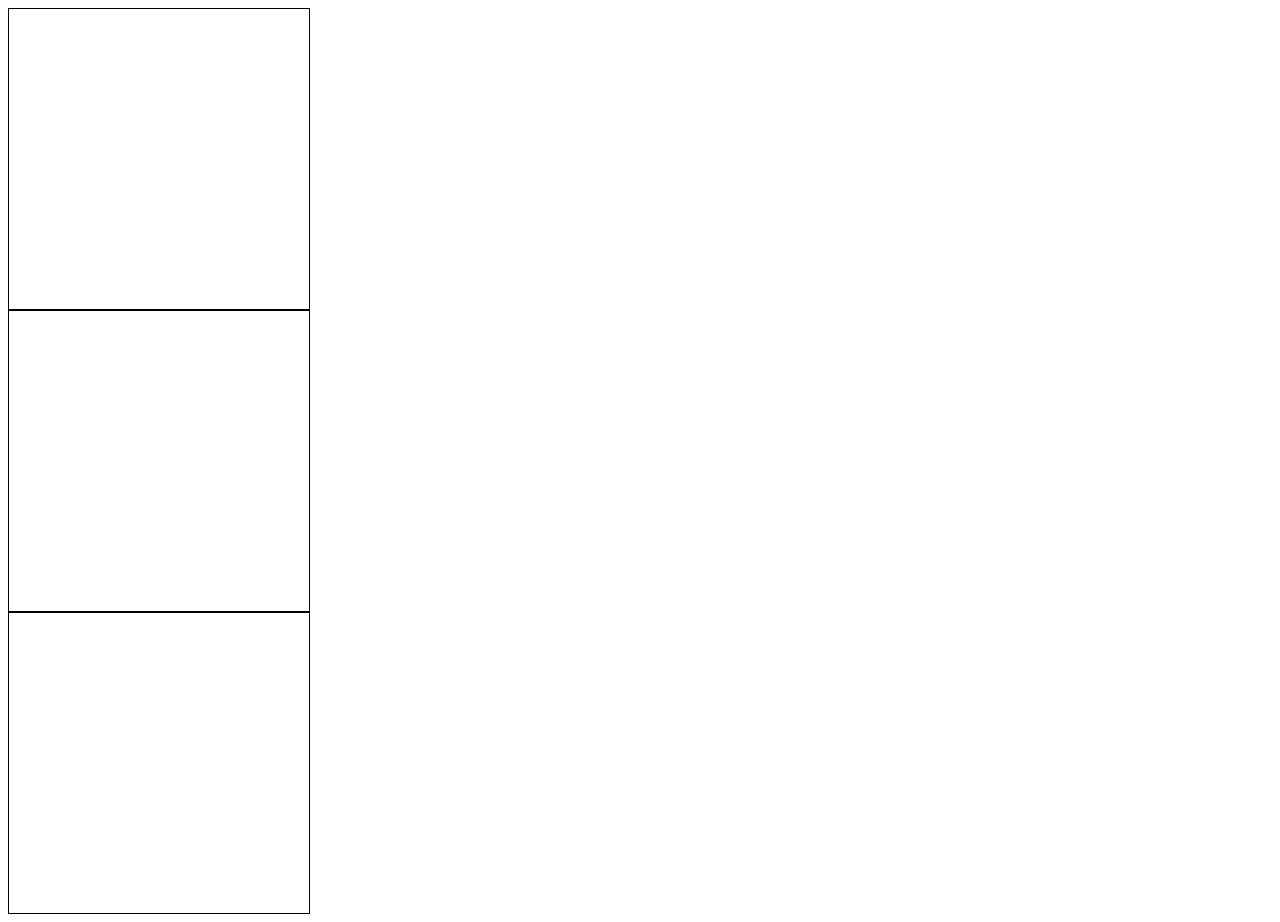
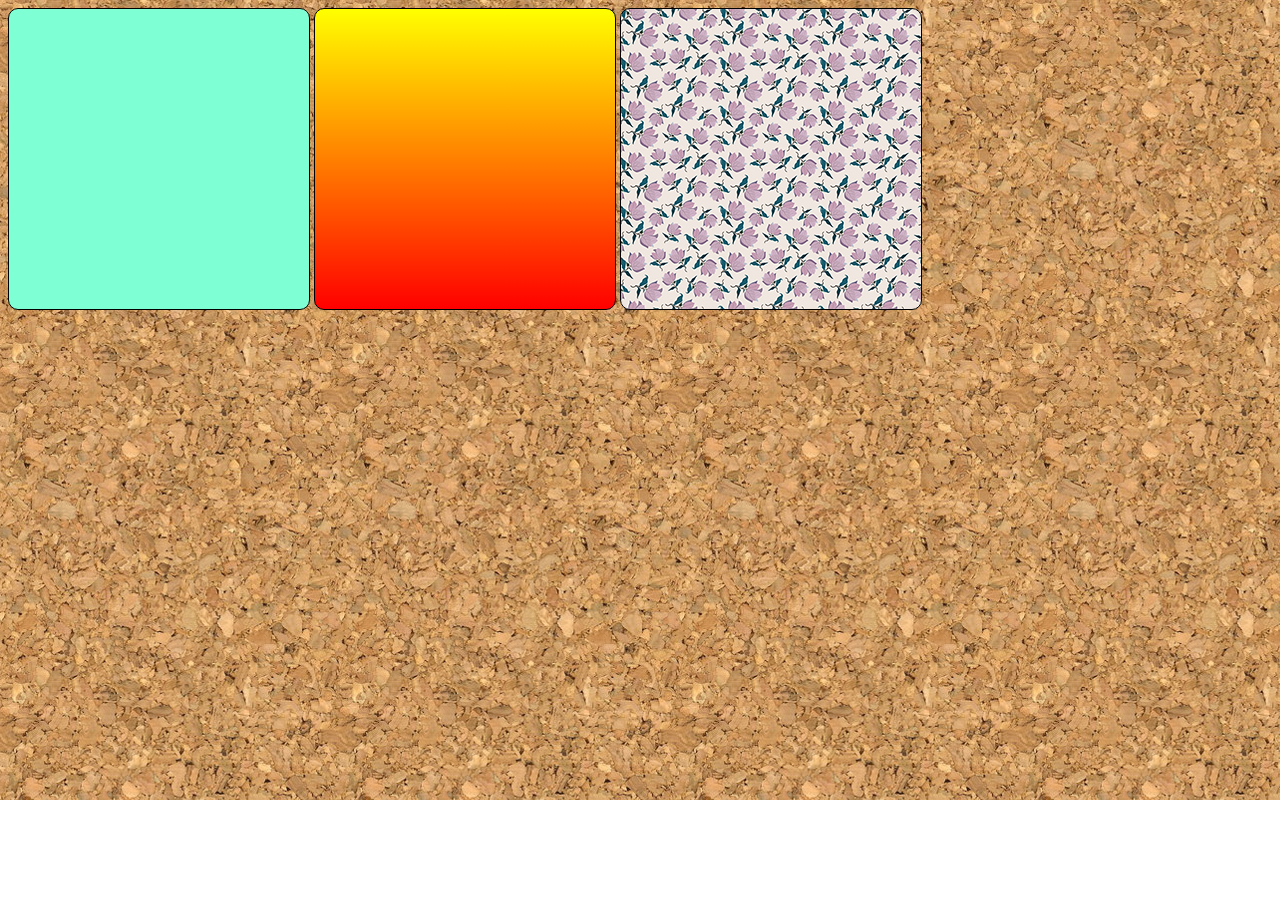
Before and after one commit to Ricardo-Alexandre-Alves/html-css, a plain HTML site: page exercicios/ex022/fundo001.html in a window 1280 px wide. After the commit the page ends 800 px from the top, so only its background shows below. Drawn offline with Linux system fonts and the light colour scheme.

Commit message:
fundo
exercícios de aprendizado sobre background image

```diff
--- a/exercicios/ex022/fundo001.html
+++ b/exercicios/ex022/fundo001.html
@@ -6,16 +6,31 @@
     <meta name="viewport" content="width=device-width, initial-scale=1.0">
     <title>Teste de imagem de fundo</title>
     <style>
+        body {
+            background-image: url('imagens/wallpaper001.jpg');
+        }
         div.quadrado {
-            border: 1px solid black;
+            display: inline-block;
+            border: 1px solid #000000;
+            border-radius: 10px;
+            background-color: #d3d3d3;
             width: 300px;
             height: 300px;
+        }
+        #q1 {
+            background-color: #7fffd4;
+        }
+        #q2 {
+            background-image: linear-gradient(to bottom, #ffff00, #ff0000);
+        }
+        #q3 {
+            background-image: url('imagens/pattern003.png');
         }
     </style>
 </head>
 <body>
-    <div class="quadrado"></div>
-    <div class="quadrado"></div>
-    <div class="quadrado"></div>
+    <div class="quadrado" id="q1"></div>
+    <div class="quadrado" id="q2"></div>
+    <div class="quadrado" id="q3"></div>
 </body>
 </html>
```
Also changed, not shown: exercicios/ex022/fundo002.html (added, +12 -0 lines).
